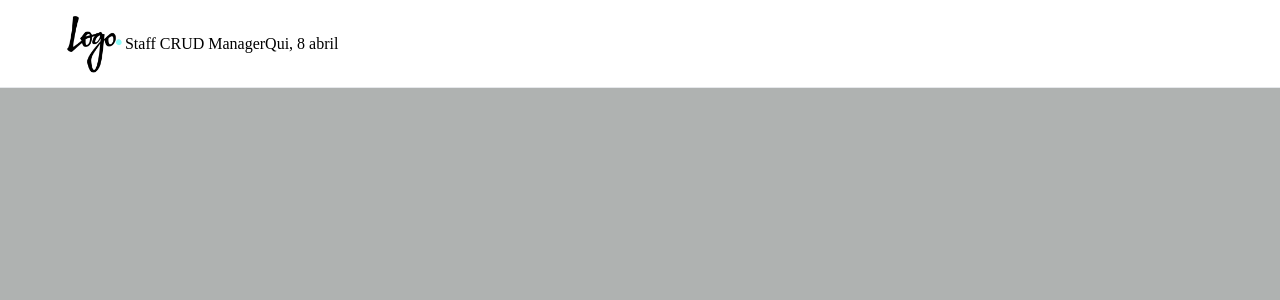
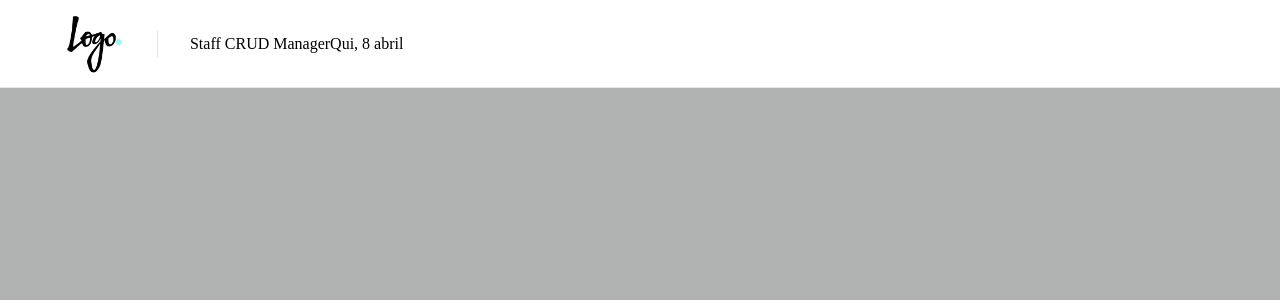
Before and after one commit to dekopossas/staff-management, a React (Create React App) app in the folder frontend/: page / in a window 1280 px wide. Shown: the top 300 px of the page. Built offline with nearby package versions, Linux system fonts and the light colour scheme.

Commit message:
tracinho irado no header

```diff
--- a/frontend/src/components/Header/styles.module.scss
+++ b/frontend/src/components/Header/styles.module.scss
@@ -8,6 +8,12 @@
   padding: 2rem 4rem;
 
   border-bottom: 1px solid var(--gray-100);
+
+  p {
+    margin-left: 2rem;
+    padding: 0.25rem 0 0.25rem 2rem;
+    border-left: 1px solid var(--gray-100);
+  }
 
   a {
     display: flex;
@@ -26,4 +32,5 @@
   .title_group i {
     padding-right: 5px;
   }
+
 }
```
